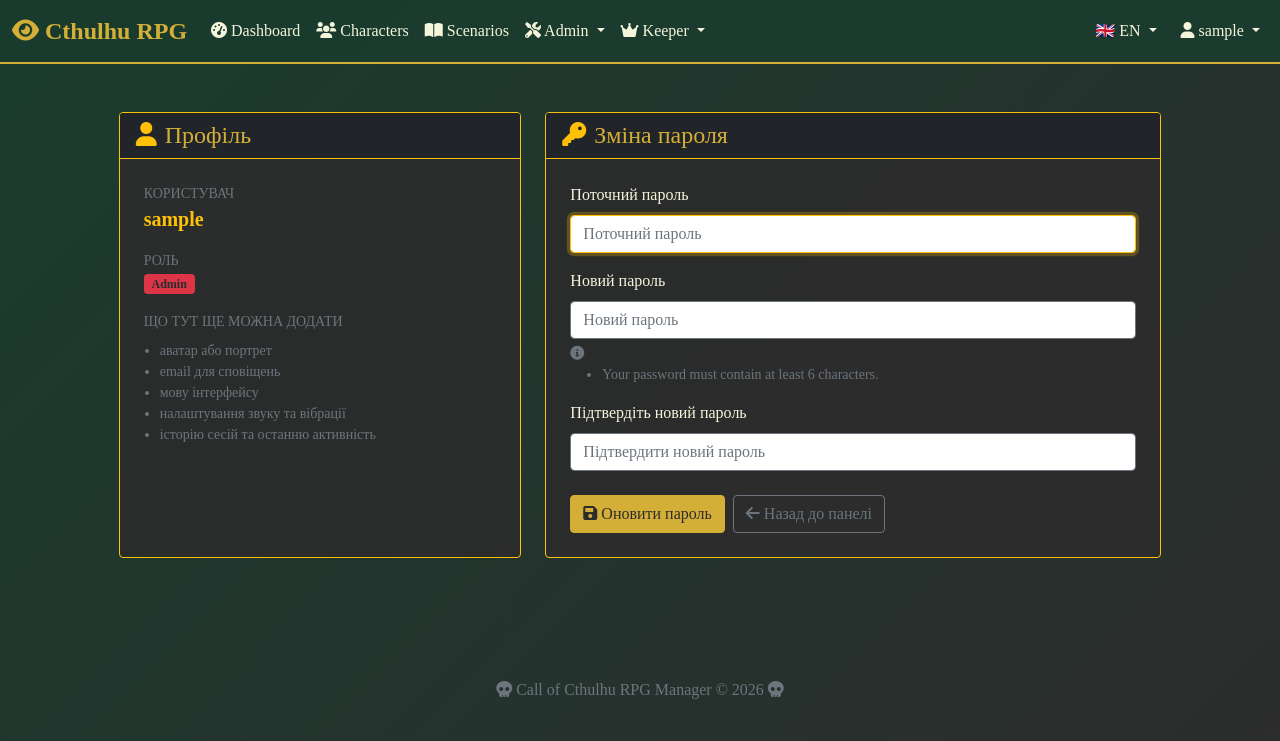
After one commit to Ypurek/CallOfCthulhu-RPG-Manager, a Django app: page /profile/ in a window 1280 px wide. The commit adds this page. Shown: the top 741 px of the page. Run offline with Django 5.2, Linux system fonts and the light colour scheme; the visitor is signed in with stand-in values (Sample User, id 1).

Commit message:
user profile page added. issue with installation fixed

```diff
--- a/core/forms.py
+++ b/core/forms.py
@@ -1,6 +1,6 @@
 from django import forms
 from django.contrib.auth import get_user_model
-from django.contrib.auth.forms import UserCreationForm
+from django.contrib.auth.forms import PasswordChangeForm, UserCreationForm
 
 
 class CustomUserCreationForm(UserCreationForm):
@@ -43,3 +43,26 @@ class AuthenticationForm(forms.Form):
             'autocomplete': 'current-password',
         })
     )
+
+
+class ProfilePasswordChangeForm(PasswordChangeForm):
+    """Password change form styled for the profile page."""
+
+    def __init__(self, *args, **kwargs):
+        super().__init__(*args, **kwargs)
+        placeholders = {
+            'old_password': 'Поточний пароль',
+            'new_password1': 'Новий пароль',
+            'new_password2': 'Підтвердити новий пароль',
+        }
+        autocomplete = {
+            'old_password': 'current-password',
+            'new_password1': 'new-password',
+            'new_password2': 'new-password',
+        }
+        for field_name, field in self.fields.items():
+            field.widget.attrs.update({
+                'class': 'form-control',
+                'placeholder': placeholders.get(field_name, field.label),
+                'autocomplete': autocomplete.get(field_name, 'off'),
+            })
--- a/core/urls.py
+++ b/core/urls.py
@@ -4,6 +4,7 @@ from . import views
 urlpatterns = [
     path('', views.home, name='home'),
     path('dashboard/', views.dashboard, name='dashboard'),
+    path('profile/', views.profile, name='profile'),
     path('login/', views.login_view, name='login'),
     path('logout/', views.logout_view, name='logout'),
     path('register/', views.register, name='register'),
--- a/core/views.py
+++ b/core/views.py
@@ -1,12 +1,12 @@
 from django.shortcuts import render, redirect
-from django.contrib.auth import login, logout, authenticate
+from django.contrib.auth import login, logout, authenticate, update_session_auth_hash
 from django.contrib.auth.decorators import login_required
 from django.contrib import messages
 from django.views.decorators.http import require_http_methods
 from characters.models import Character
 from scenarios.models import Scenario
 from .models import User
-from .forms import CustomUserCreationForm, AuthenticationForm
+from .forms import CustomUserCreationForm, AuthenticationForm, ProfilePasswordChangeForm
 
 
 def home(request):
@@ -48,6 +48,25 @@ def dashboard(request):
     }
 
     return render(request, 'core/dashboard.html', context)
+
+
+@login_required
+def profile(request):
+    """Simple account profile page with password change support."""
+    if request.method == 'POST':
+        form = ProfilePasswordChangeForm(user=request.user, data=request.POST)
+        if form.is_valid():
+            user = form.save()
+            update_session_auth_hash(request, user)
+            messages.success(request, 'Пароль успішно змінено.')
+            return redirect('profile')
+        messages.error(request, 'Не вдалося змінити пароль. Перевірте форму нижче.')
+    else:
+        form = ProfilePasswordChangeForm(user=request.user)
+
+    return render(request, 'core/profile.html', {
+        'form': form,
+    })
 
 
 @require_http_methods(["GET", "POST"])
--- a/pyproject.toml
+++ b/pyproject.toml
@@ -1,13 +1,9 @@
 [project]
 name = "cthulhu-rpg-manager"
-version = "0.1.0"
+version = "1.0.0"
 description = "Call of Cthulhu RPG management system"
 requires-python = ">=3.13"
 dependencies = [
 	"Django>=5.3",
 	"whitenoise>=6.0",
 ]
-
-[build-system]
-requires = ["setuptools>=68"]
-build-backend = "setuptools.build_meta"
--- a/templates/base.html
+++ b/templates/base.html
@@ -223,8 +223,7 @@
                                 {% endif %}
                             </a>
                             <ul class="dropdown-menu">
-                                <li><a class="dropdown-item" href="#">{% trans "Profile" %}</a></li>
-                                <li><a class="dropdown-item" href="#">{% trans "Settings" %}</a></li>
+                                <li><a class="dropdown-item" href="{% url 'profile' %}">{% trans "Profile" %}</a></li>
                                 <li><hr class="dropdown-divider"></li>
                                 <li><a class="dropdown-item" href="{% url 'logout' %}">{% trans "Logout" %}</a></li>
                             </ul>
--- /dev/null
+++ b/templates/core/profile.html
@@ -0,0 +1,135 @@
+{% extends 'base.html' %}
+{% load i18n %}
+
+{% block title %}{% trans "Profile - Cthulhu RPG Manager" %}{% endblock %}
+
+{% block content %}
+<div class="row justify-content-center py-4 gy-4">
+    <div class="col-lg-4">
+        <div class="card border-warning h-100">
+            <div class="card-header bg-dark border-warning">
+                <h4 class="mb-0">
+                    <i class="fas fa-user text-warning me-2"></i>{% trans "Профіль" %}
+                </h4>
+            </div>
+            <div class="card-body p-4">
+                <div class="mb-3">
+                    <div class="text-muted small text-uppercase">{% trans "Користувач" %}</div>
+                    <div class="fs-5 text-warning fw-bold">{{ request.user.username }}</div>
+                </div>
+                <div class="mb-3">
+                    <div class="text-muted small text-uppercase">{% trans "Роль" %}</div>
+                    <div>
+                        {% if request.user.is_staff %}
+                            <span class="badge bg-danger">Admin</span>
+                        {% elif request.user.is_keeper %}
+                            <span class="badge bg-warning text-dark">{% trans "Keeper" %}</span>
+                        {% else %}
+                            <span class="badge bg-secondary">{% trans "Player" %}</span>
+                        {% endif %}
+                    </div>
+                </div>
+                <div>
+                    <div class="text-muted small text-uppercase">{% trans "Що тут ще можна додати" %}</div>
+                    <ul class="small text-muted mb-0 ps-3 mt-2">
+                        <li>{% trans "аватар або портрет" %}</li>
+                        <li>{% trans "email для сповіщень" %}</li>
+                        <li>{% trans "мову інтерфейсу" %}</li>
+                        <li>{% trans "налаштування звуку та вібрації" %}</li>
+                        <li>{% trans "історію сесій та останню активність" %}</li>
+                    </ul>
+                </div>
+            </div>
+        </div>
+    </div>
+
+    <div class="col-lg-6">
+        <div class="card border-warning">
+            <div class="card-header bg-dark border-warning">
+                <h4 class="mb-0">
+                    <i class="fas fa-key text-warning me-2"></i>{% trans "Зміна пароля" %}
+                </h4>
+            </div>
+            <div class="card-body p-4">
+                {% if form.non_field_errors %}
+                    <div class="alert alert-danger alert-dismissible fade show" role="alert">
+                        <i class="fas fa-exclamation-circle me-1"></i>
+                        {% for error in form.non_field_errors %}
+                            <div>{{ error }}</div>
+                        {% endfor %}
+                        <button type="button" class="btn-close" data-bs-dismiss="alert"></button>
+                    </div>
+                {% endif %}
+
+                <form method="post" novalidate>
+                    {% csrf_token %}
+
+                    <div class="mb-3">
+                        <label for="{{ form.old_password.id_for_label }}" class="form-label">{% trans "Поточний пароль" %}</label>
+                        {{ form.old_password }}
+                        {% if form.old_password.errors %}
+                            <div class="invalid-feedback d-block">
+                                {% for error in form.old_password.errors %}
+                                    <i class="fas fa-times-circle"></i> {{ error }}<br>
+                                {% endfor %}
+                            </div>
+                        {% endif %}
+                    </div>
+
+                    <div class="mb-3">
+                        <label for="{{ form.new_password1.id_for_label }}" class="form-label">{% trans "Новий пароль" %}</label>
+                        {{ form.new_password1 }}
+                        {% if form.new_password1.errors %}
+                            <div class="invalid-feedback d-block">
+                                {% for error in form.new_password1.errors %}
+                                    <i class="fas fa-times-circle"></i> {{ error }}<br>
+                                {% endfor %}
+                            </div>
+                        {% endif %}
+                        {% if form.new_password1.help_text %}
+                            <small class="form-text text-muted d-block mt-1">
+                                <i class="fas fa-info-circle"></i> {{ form.new_password1.help_text|safe }}
+                            </small>
+                        {% endif %}
+                    </div>
+
+                    <div class="mb-4">
+                        <label for="{{ form.new_password2.id_for_label }}" class="form-label">{% trans "Підтвердіть новий пароль" %}</label>
+                        {{ form.new_password2 }}
+                        {% if form.new_password2.errors %}
+                            <div class="invalid-feedback d-block">
+                                {% for error in form.new_password2.errors %}
+                                    <i class="fas fa-times-circle"></i> {{ error }}<br>
+                                {% endfor %}
+                            </div>
+                        {% endif %}
+                    </div>
+
+                    <div class="d-flex gap-2 flex-wrap">
+                        <button type="submit" class="btn btn-warning">
+                            <i class="fas fa-save me-1"></i>{% trans "Оновити пароль" %}
+                        </button>
+                        <a href="{% url 'dashboard' %}" class="btn btn-outline-secondary">
+                            <i class="fas fa-arrow-left me-1"></i>{% trans "Назад до панелі" %}
+                        </a>
+                    </div>
+                </form>
+            </div>
+        </div>
+    </div>
+</div>
+
+<style>
+    #id_old_password, #id_new_password1, #id_new_password2 {
+        border-color: #6c757d;
+    }
+    #id_old_password:focus, #id_new_password1:focus, #id_new_password2:focus {
+        border-color: #ffc107;
+        box-shadow: 0 0 0 0.2rem rgba(255, 193, 7, 0.25);
+    }
+    .invalid-feedback {
+        color: #dc3545;
+        font-size: 0.875em;
+    }
+</style>
+{% endblock %}
```
Also changed, not shown: core/tests.py (+48 -0 lines), 1 other file.
